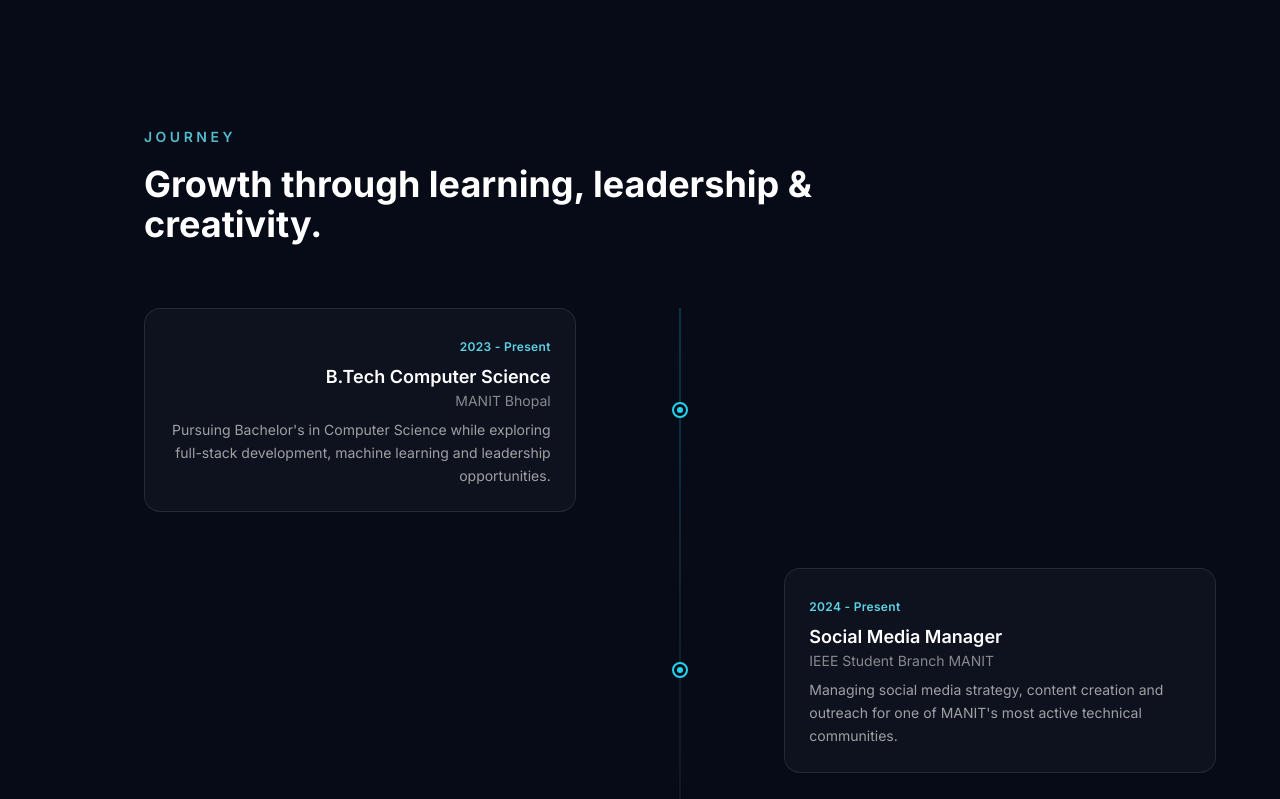
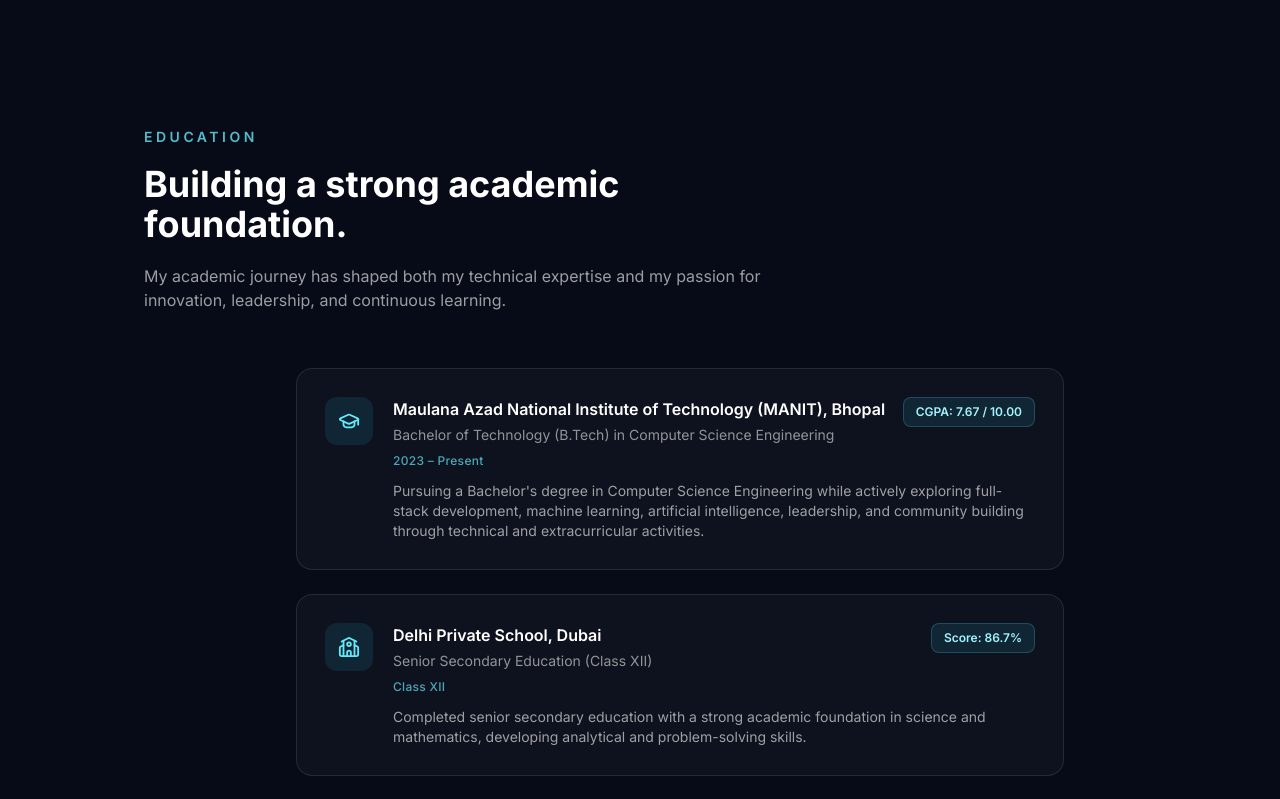
Before and after one commit to arunima1507/portfolio-arunima, a Next.js app: page / in a window 1280 px wide. Shown: the part 1520-2319 px from the top of the page. Built offline with nearby package versions, Linux system fonts and the light colour scheme.

Commit message:
Added the Education section

```diff
--- a/app/page.tsx
+++ b/app/page.tsx
@@ -2,6 +2,7 @@ import Sidebar from "@/components/Sidebar";
 import Navbar from "@/components/Navbar";
 import Hero from "@/components/Hero";
 import About from "@/components/About";
+import Education from "@/components/Education";
 import Journey from "@/components/Journey";
 import Skills from "@/components/Skills";
 import Projects from "@/components/Projects";
@@ -18,6 +19,7 @@ export default function Home() {
       <div className="md:pl-20">
         <Hero />
         <About />
+        <Education />
         <Journey />
         <Skills />
         <Projects />
--- /dev/null
+++ b/components/Education.tsx
@@ -0,0 +1,134 @@
+"use client";
+
+import { motion } from "framer-motion";
+import { GraduationCap, School, BookOpen } from "lucide-react";
+
+const EDUCATION = [
+  {
+    icon: GraduationCap,
+    institution: "Maulana Azad National Institute of Technology (MANIT), Bhopal",
+    qualification: "Bachelor of Technology (B.Tech) in Computer Science Engineering",
+    duration: "2023 – Present",
+    score: "7.67 / 10.00",
+    scoreLabel: "CGPA",
+    description:
+      "Pursuing a Bachelor's degree in Computer Science Engineering while actively exploring full-stack development, machine learning, artificial intelligence, leadership, and community building through technical and extracurricular activities.",
+  },
+  {
+    icon: School,
+    institution: "Delhi Private School, Dubai",
+    qualification: "Senior Secondary Education (Class XII)",
+    duration: "Class XII",
+    score: "86.7%",
+    scoreLabel: "Score",
+    description:
+      "Completed senior secondary education with a strong academic foundation in science and mathematics, developing analytical and problem-solving skills.",
+  },
+  {
+    icon: BookOpen,
+    institution: "South East Asian International School",
+    qualification: "Secondary Education (Class X)",
+    duration: "Class X",
+    score: "97%",
+    scoreLabel: "Score",
+    description:
+      "Graduated with outstanding academic performance, demonstrating consistency, discipline, and a strong foundation across core subjects.",
+  },
+];
+
+const containerVariants = {
+  hidden: {},
+  visible: {
+    transition: { staggerChildren: 0.15 },
+  },
+};
+
+const cardVariants = {
+  hidden: { opacity: 0, y: 28 },
+  visible: { opacity: 1, y: 0, transition: { duration: 0.55 } },
+};
+
+export default function Education() {
+  return (
+    <section
+      id="education"
+      className="relative px-6 md:px-12 lg:px-16 py-24 md:py-32 max-w-7xl mx-auto"
+    >
+      {/* Background glow */}
+      <div className="absolute top-0 right-0 w-[380px] h-[380px] bg-cyan-500/10 rounded-full blur-[120px] -z-10" />
+
+      {/* Heading */}
+      <motion.div
+        initial={{ opacity: 0, y: 16 }}
+        whileInView={{ opacity: 1, y: 0 }}
+        viewport={{ once: true, margin: "-80px" }}
+        transition={{ duration: 0.5 }}
+        className="mb-14"
+      >
+        <span className="text-xs md:text-sm tracking-[0.25em] text-cyan-300/80 font-semibold">
+          EDUCATION
+        </span>
+        <h2 className="mt-4 text-2xl md:text-3xl lg:text-4xl font-bold text-white max-w-2xl leading-snug">
+          Building a strong academic foundation.
+        </h2>
+        <p className="mt-5 text-white/60 text-sm md:text-base max-w-2xl leading-relaxed">
+          My academic journey has shaped both my technical expertise and my
+          passion for innovation, leadership, and continuous learning.
+        </p>
+      </motion.div>
+
+      {/* Cards */}
+      <motion.div
+        variants={containerVariants}
+        initial="hidden"
+        whileInView="visible"
+        viewport={{ once: true, margin: "-80px" }}
+        className="flex flex-col gap-6 max-w-3xl mx-auto"
+      >
+        {EDUCATION.map((edu) => {
+          const Icon = edu.icon;
+          return (
+            <motion.div
+              key={edu.institution}
+              variants={cardVariants}
+              whileHover={{ y: -6 }}
+              className="group relative flex flex-col sm:flex-row gap-5 rounded-2xl border border-white/10 bg-white/[0.03] backdrop-blur-sm p-6 md:p-7 transition-all duration-300 hover:border-cyan-300/30 hover:bg-white/[0.05] hover:shadow-[0_0_35px_rgba(34,211,238,0.12)]"
+            >
+              {/* Icon */}
+              <div className="flex items-center justify-center w-12 h-12 rounded-xl bg-cyan-400/10 text-cyan-300 flex-shrink-0 group-hover:bg-cyan-400/15 group-hover:scale-105 transition-all duration-300">
+                <Icon size={22} />
+              </div>
+
+              {/* Content */}
+              <div className="flex-1 flex flex-col gap-2">
+                <div className="flex flex-col sm:flex-row sm:items-start sm:justify-between gap-2">
+                  <div>
+                    <h3 className="text-white font-semibold text-sm md:text-base leading-snug">
+                      {edu.institution}
+                    </h3>
+                    <p className="text-white/55 text-xs md:text-sm mt-1">
+                      {edu.qualification}
+                    </p>
+                  </div>
+
+                  {/* Score badge */}
+                  <span className="inline-flex items-center self-start sm:self-auto gap-1.5 px-3 py-1.5 rounded-lg text-xs font-semibold text-cyan-200 bg-cyan-400/[0.1] border border-cyan-300/20 whitespace-nowrap">
+                    {edu.scoreLabel}: {edu.score}
+                  </span>
+                </div>
+
+                <span className="text-xs font-medium text-cyan-300/70 tracking-wide">
+                  {edu.duration}
+                </span>
+
+                <p className="text-white/60 text-xs md:text-sm leading-relaxed mt-1">
+                  {edu.description}
+                </p>
+              </div>
+            </motion.div>
+          );
+        })}
+      </motion.div>
+    </section>
+  );
+}
--- a/components/Navbar.tsx
+++ b/components/Navbar.tsx
@@ -6,6 +6,7 @@ import { Menu, X } from "lucide-react";
 
 const NAV_LINKS = [
   { label: "About", href: "#about" },
+  { label: "Education", href: "#education" },
   { label: "Journey", href: "#journey" },
   { label: "Skills", href: "#skills" },
   { label: "Projects", href: "#projects" },
```
